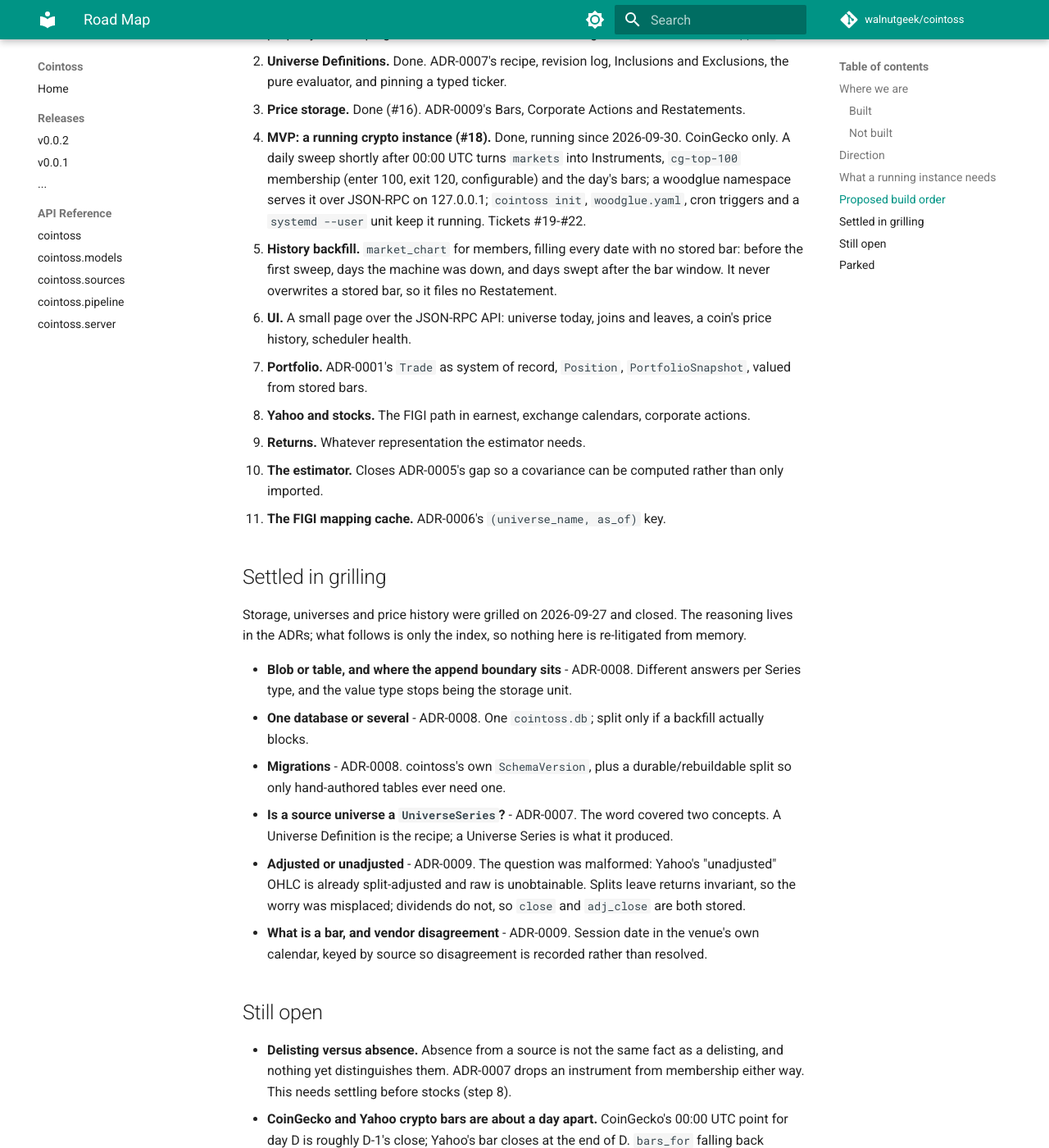
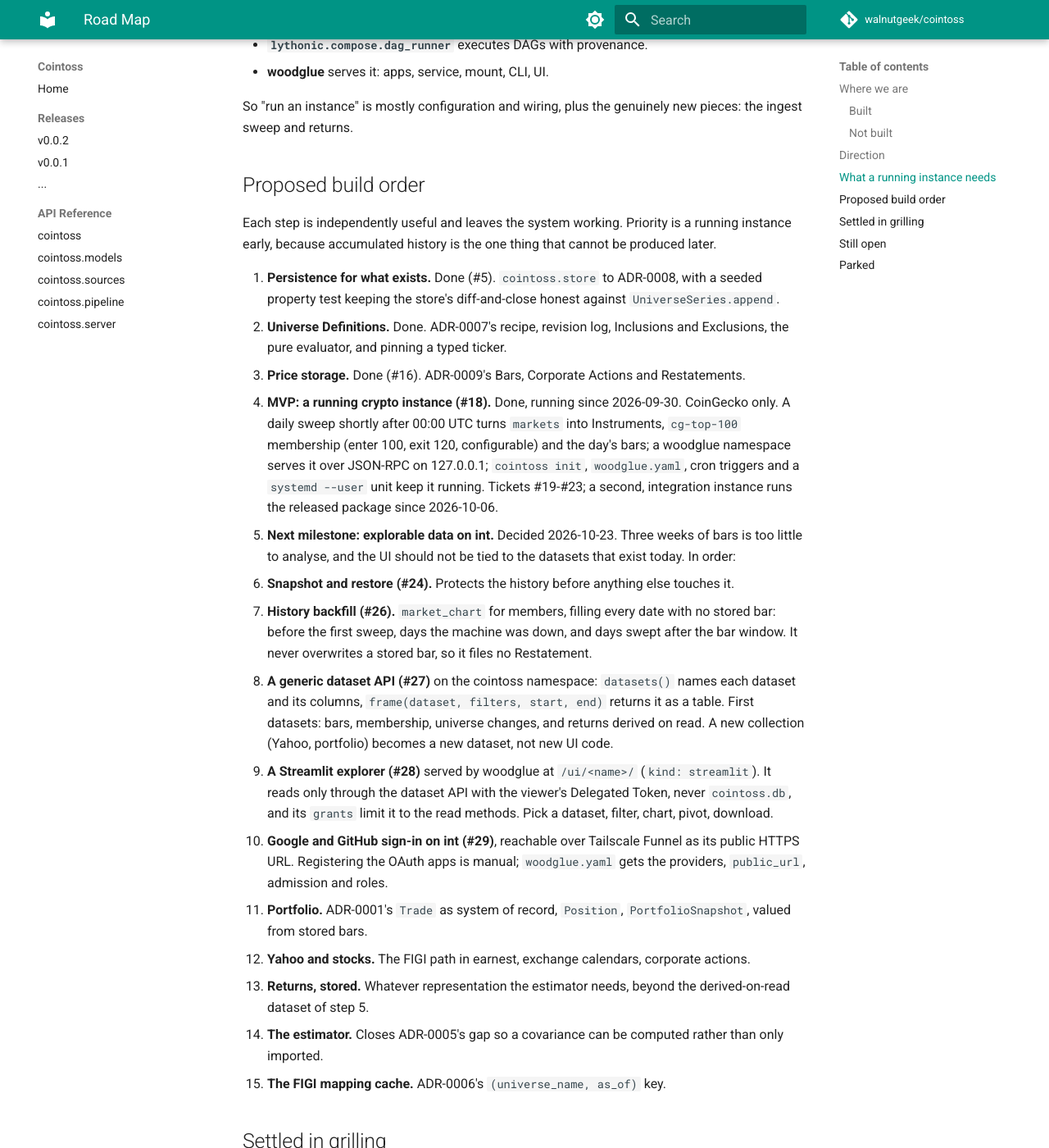
Before and after one commit to walnutgeek/cointoss, an MkDocs documentation site: the page built from docs/road-map.md, in a window 1280 px wide and 1400 px high, scrolled down 3090 px. Shown: the whole window at 82% size. Built offline with MkDocs 1.6.1 and Material for MkDocs 9.7.7, drawn with Linux system fonts in a browser that asks for light colours; comment, search, counter and statistics services are not loaded; some of the changed text lies outside the part shown.

Commit message:
docs: road map after v0.0.2; next milestone is explorable data on int
Records the dev and int instances and the woodglue 0.0.9 auth store, and
plans snapshot (#24), backfill (#26), dataset API (#27), Streamlit
explorer (#28) and Google/GitHub sign-in on int (#29).

Co-Authored-By: Claude Opus 5.5 <noreply@anthropic.com>

```diff
--- a/docs/road-map.md
+++ b/docs/road-map.md
@@ -4,13 +4,24 @@ Where cointoss is, where it is going, and what has to be decided before it gets
 as directions change. Decisions that survive belong in `docs/adr/`; vocabulary belongs in
 `CONTEXT.md`. This file holds the parts that are still moving.
 
-Last updated: 2026-09-29, at `8ee8d6e`.
+Last updated: 2026-10-23, at `086a7cd` (v0.0.2).
 
 ## Where we are
 
-Nine ADRs. 445 tests, lint clean. The persistence layer (issue #5, ADR-0007, 0008 and 0009) is
-built: identity, Universe Definitions, membership intervals, Evaluation Runs, matrix entries and
-price history all persist, and every read folds supersession.
+Nine ADRs. 477 tests, lint clean. Released as v0.0.1 and v0.0.2 on PyPI. The persistence layer
+(issue #5, ADR-0007, 0008 and 0009) is built: identity, Universe Definitions, membership intervals,
+Evaluation Runs, matrix entries and price history all persist, and every read folds supersession.
+
+Two instances run on one host as `systemd --user` units (#23), each sweeping CoinGecko daily:
+
+| Instance | Unit | Code | Bars since |
+| --- | --- | --- | --- |
+| dev | `cointoss` | this checkout's `.venv` | 2026-10-01 |
+| int | `cointoss-int` | the released package (`uv tool`) | 2026-10-06 |
+
+Both are snapshotted daily by a timer in the deployment repo (net00); #24 moves that into
+`cointoss snapshot` / `restore`. Auth is woodglue's `AuthStore` (0.0.9): a built-in admin User
+whose bearer token `cointoss token` prints; no Identity Provider is configured yet.
 
 ### Built
 
@@ -28,7 +39,7 @@ price history all persist, and every read folds supersession.
 | `cointoss.ingest` | Pinning a typed ticker: the mandatory FIGI attempt, resolve or mint, retrying an unresolved Instrument. ADR-0004. The daily market sweep (#19): CoinGecko `markets` to Instruments, membership and the day's bars with market cap, written only within the bar window after 00:00 UTC and never over a bar already stored. |
 | `cointoss.config` | Universe Declarations in config, reconciled into stored Universe Definitions (#20). `Settings`: the data directory (`--data-dir`, `COINTOSS_HOME`, `~/.local/share/cointoss`), its `cointoss.db` and optional `cointoss.yaml` with `top_n` and `bar_window_hours` (#21). |
 | `cointoss.app` | The `CointossApp` namespace fragment (#21): a `sweep` node on a daily cron trigger, idempotent within a UTC day and serialised by a lock file, and read nodes `members`, `changes`, `bars`, `universes_of`, `runs`, `universes` served over woodglue JSON-RPC. |
-| `cointoss.cli` | The `cointoss` command (#22): `init` writes `cointoss.yaml`, `woodglue.yaml` and the store, idempotently, and with `--systemd` the `systemd --user` unit; `sweep` runs today's sweep through the fragment's node, with no date to choose; `status` and `token`. |
+| `cointoss.cli` | The `cointoss` command (#22): `init` writes `cointoss.yaml`, `woodglue.yaml` and the store, idempotently, and with `--systemd` the `systemd --user` unit; `sweep` runs today's sweep through the fragment's node, with no date to choose; `status` and `token`. `init --unit`, `--port` and `--schedule` let instances run side by side (#23). |
 
 ### Not built
 
@@ -98,19 +109,31 @@ early, because accumulated history is the one thing that cannot be produced late
    UTC turns `markets` into Instruments, `cg-top-100` membership (enter 100, exit 120,
    configurable) and the day's bars; a woodglue namespace serves it over JSON-RPC on 127.0.0.1;
    `cointoss init`, `woodglue.yaml`, cron triggers and a `systemd --user` unit keep it running.
-   Tickets #19-#22.
-5. **History backfill.** `market_chart` for members, filling every date with no stored bar:
-   before the first sweep, days the machine was down, and days swept after the bar window. It
-   never overwrites a stored bar, so it files no Restatement.
-6. **UI.** A small page over the JSON-RPC API: universe today, joins and leaves, a coin's price
-   history, scheduler health.
-7. **Portfolio.** ADR-0001's `Trade` as system of record, `Position`, `PortfolioSnapshot`, valued
+   Tickets #19-#23; a second, integration instance runs the released package since 2026-10-06.
+5. **Next milestone: explorable data on int.** Decided 2026-10-23. Three weeks of bars is too
+   little to analyse, and the UI should not be tied to the datasets that exist today. In order:
+   1. **Snapshot and restore (#24).** Protects the history before anything else touches it.
+   2. **History backfill (#26).** `market_chart` for members, filling every date with no stored bar:
+      before the first sweep, days the machine was down, and days swept after the bar window. It
+      never overwrites a stored bar, so it files no Restatement.
+   3. **A generic dataset API (#27)** on the cointoss namespace: `datasets()` names each dataset and
+      its columns, `frame(dataset, filters, start, end)` returns it as a table. First datasets:
+      bars, membership, universe changes, and returns derived on read. A new collection (Yahoo,
+      portfolio) becomes a new dataset, not new UI code.
+   4. **A Streamlit explorer (#28)** served by woodglue at `/ui/<name>/` (`kind: streamlit`). It reads
+      only through the dataset API with the viewer's Delegated Token, never `cointoss.db`, and its
+      `grants` limit it to the read methods. Pick a dataset, filter, chart, pivot, download.
+   5. **Google and GitHub sign-in on int (#29)**, reachable over Tailscale Funnel as its public HTTPS
+      URL. Registering the OAuth apps is manual; `woodglue.yaml` gets the providers, `public_url`,
+      admission and roles.
+6. **Portfolio.** ADR-0001's `Trade` as system of record, `Position`, `PortfolioSnapshot`, valued
    from stored bars.
-8. **Yahoo and stocks.** The FIGI path in earnest, exchange calendars, corporate actions.
-9. **Returns.** Whatever representation the estimator needs.
-10. **The estimator.** Closes ADR-0005's gap so a covariance can be computed rather than only
+7. **Yahoo and stocks.** The FIGI path in earnest, exchange calendars, corporate actions.
+8. **Returns, stored.** Whatever representation the estimator needs, beyond the derived-on-read
+   dataset of step 5.
+9. **The estimator.** Closes ADR-0005's gap so a covariance can be computed rather than only
     imported.
-11. **The FIGI mapping cache.** ADR-0006's `(universe_name, as_of)` key.
+10. **The FIGI mapping cache.** ADR-0006's `(universe_name, as_of)` key.
 
 ## Settled in grilling
 
@@ -133,6 +156,13 @@ the ADRs; what follows is only the index, so nothing here is re-litigated from m
 
 ## Still open
 
+- **Dataset API shape.** Table encoding over JSON-RPC (records or columns), filter vocabulary,
+  row limits, and whether `frame` is one generic node or a node per dataset. Settle before step
+  5.3; an ADR once it holds.
+- **Where Streamlit is installed.** int runs the released package as a `uv tool`; Streamlit and
+  pandas probably belong in an optional extra (`cointoss[ui]`) so the API-only install stays small.
+- **Funnel exposes the whole server.** The login page, `/rpc` and docs become public; every method
+  still needs a Caller. Decide whether docs and the Console stay on, and who is admitted.
 - **Delisting versus absence.** Absence from a source is not the same fact as a delisting, and
   nothing yet distinguishes them. ADR-0007 drops an instrument from membership either way. This
   needs settling before stocks (step 8).
```
